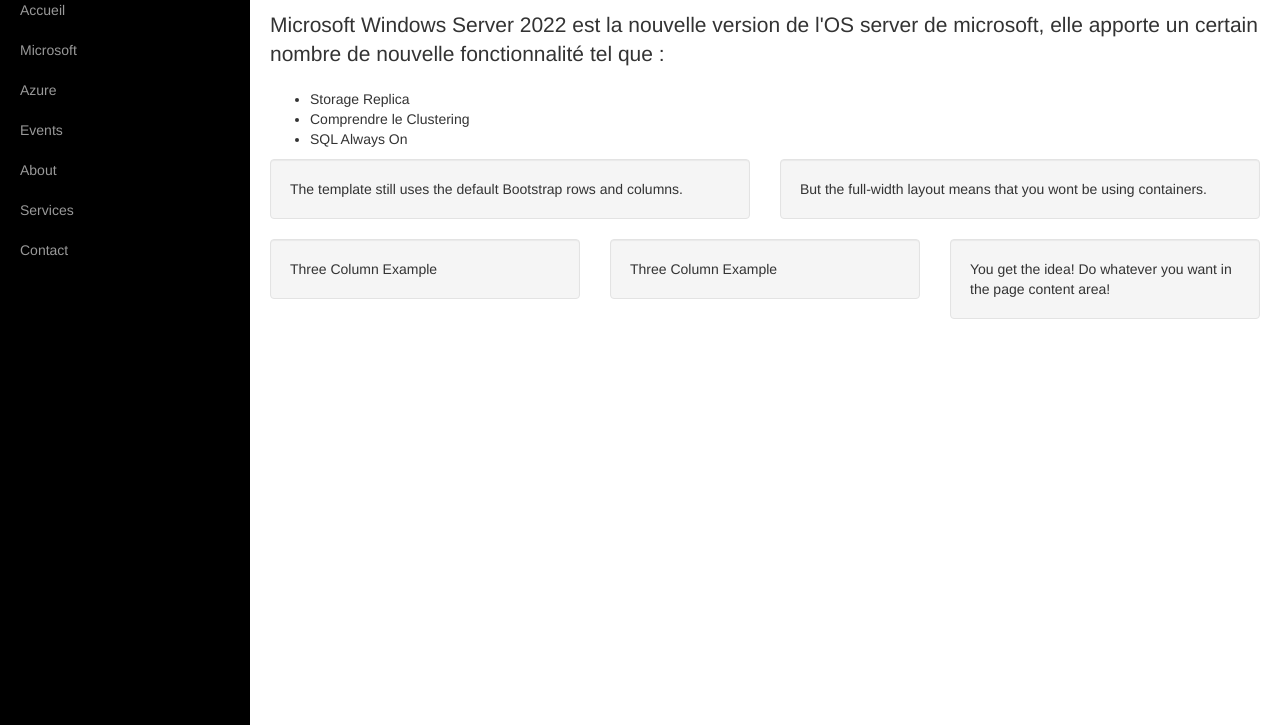
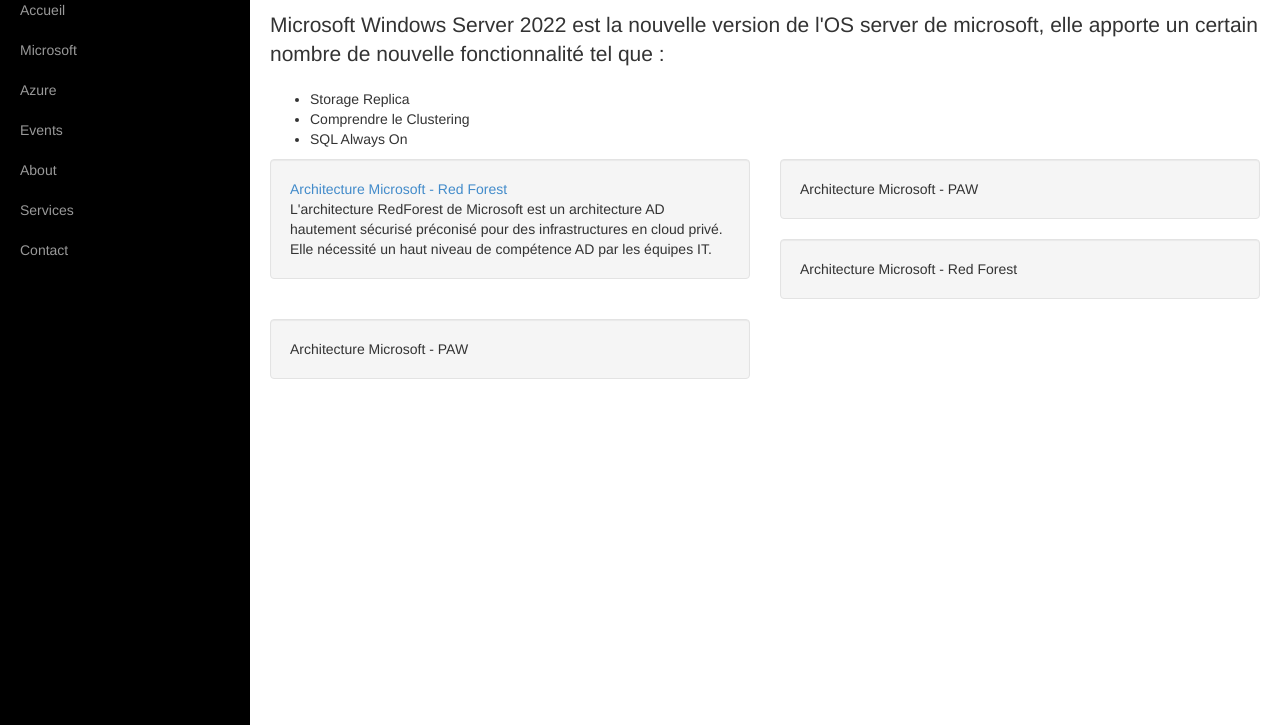
Before and after one commit to Petit-tech/my-first-static-web-app, a website: page src/microsoft.html in a window 1280 px wide. Shown: the part 75-800 px from the top of the page. Drawn offline with Linux system fonts and the light colour scheme.

Commit message:
Update microsoft.html

```diff
--- a/src/microsoft.html
+++ b/src/microsoft.html
@@ -58,20 +58,20 @@
 		</p>
             </div>
             <div class="col-md-6">
-              <p class="well">The template still uses the default Bootstrap rows and columns.</p>
+              <p class="well"><a href="Microsoft/redforest.html">Architecture Microsoft - Red Forest</a><br/>
+		    L'architecture RedForest de Microsoft est un architecture AD hautement sécurisé préconisé pour des infrastructures en cloud privé.<br/>
+		    Elle nécessité un haut niveau de compétence AD par les équipes IT.</p>
             </div>
             <div class="col-md-6">
-              <p class="well">But the full-width layout means that you wont be using containers.</p>
+              <p class="well">Architecture Microsoft - PAW</p>
             </div>
-            <div class="col-md-4">
-              <p class="well">Three Column Example</p>
+            <div class="col-md-6">
+              <p class="well">Architecture Microsoft - Red Forest</p>
             </div>
-            <div class="col-md-4">
-              <p class="well">Three Column Example</p>
+            <div class="col-md-6">
+              <p class="well">Architecture Microsoft - PAW</p>
             </div>
-            <div class="col-md-4">
-              <p class="well">You get the idea! Do whatever you want in the page content area!</p>
-            </div>
+
           </div>
         </div>
       </div>
```
